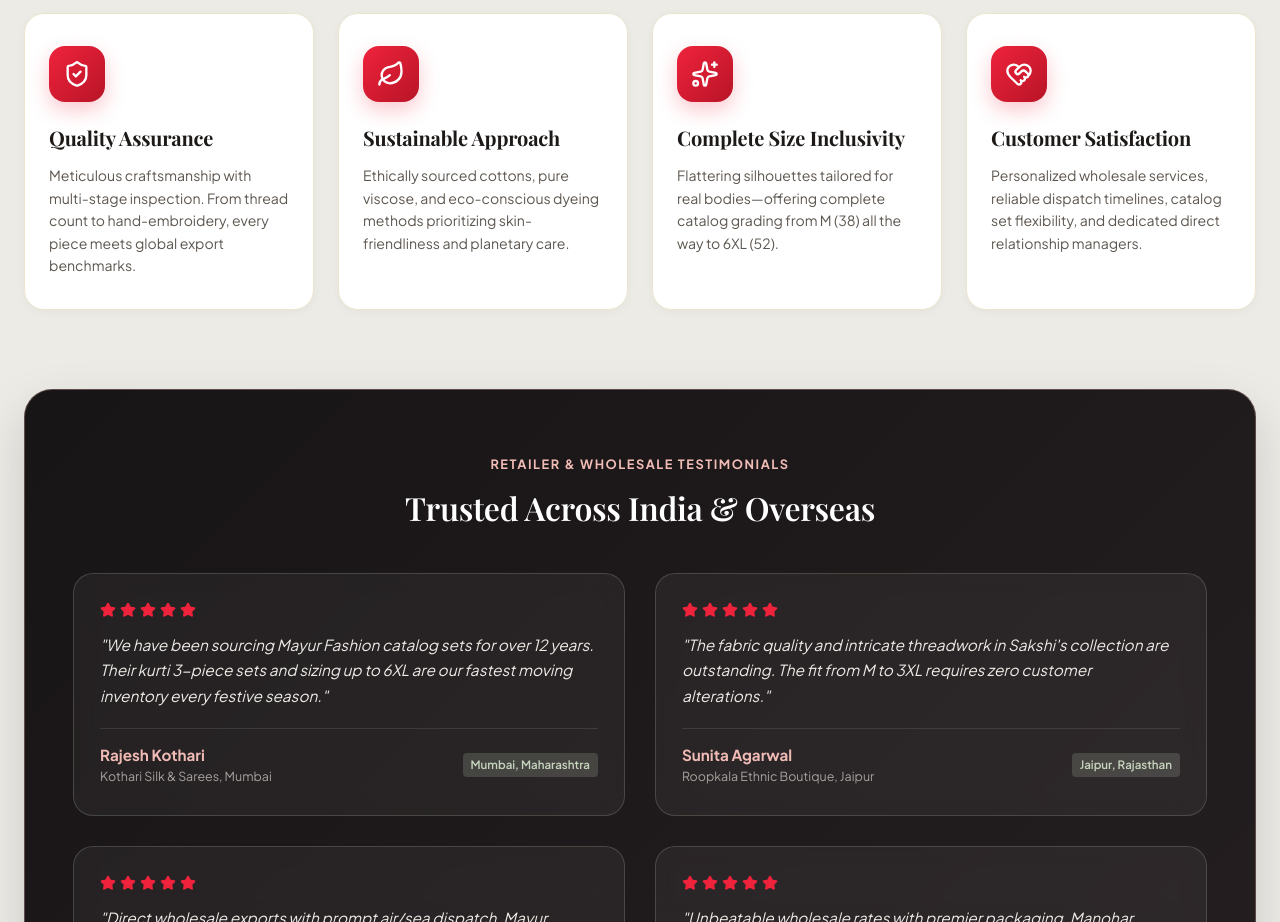
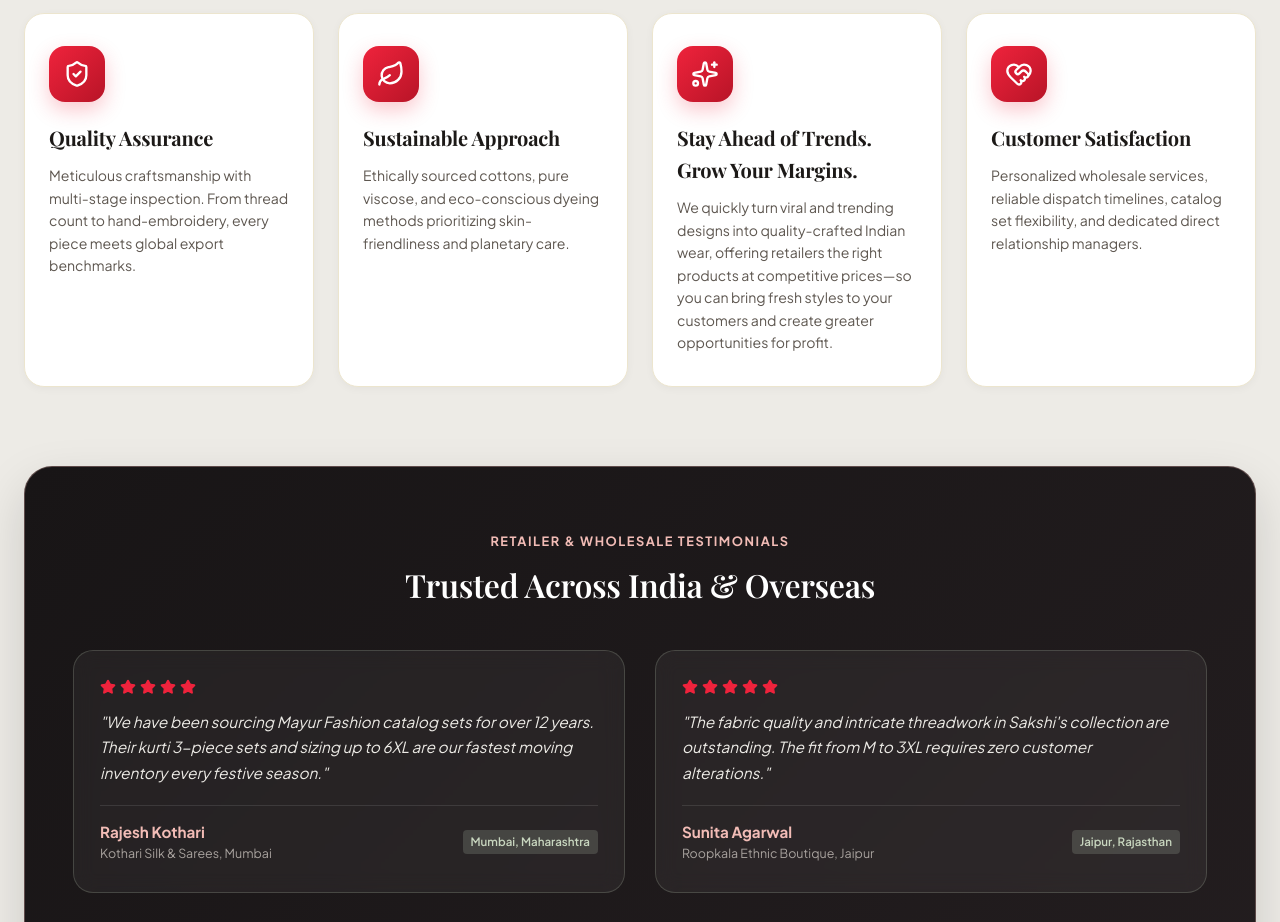
Before and after one commit to KAVYAANPRO/Mayur-Fashion, a React (Vite) app in the folder Mayur-Fashion/: page / in a window 1280 px wide. Shown: the part 4580-5502 px from the top of the page. Built offline with nearby package versions, Linux system fonts and the light colour scheme; no server answers; the HTML template or start-up script is replaced by a standard one; a web font is replaced by a local one.

Commit message:
chore: update text for third value card

```diff
--- a/Mayur-Fashion/src/data/company.js
+++ b/Mayur-Fashion/src/data/company.js
@@ -81,8 +81,8 @@ export const COMPANY_INFO = {
     },
     {
       id: "inclusivity",
-      title: "Complete Size Inclusivity",
-      desc: "Flattering silhouettes tailored for real bodies—offering complete catalog grading from M (38) all the way to 6XL (52).",
+      title: "Stay Ahead of Trends. Grow Your Margins.",
+      desc: "We quickly turn viral and trending designs into quality-crafted Indian wear, offering retailers the right products at competitive prices—so you can bring fresh styles to your customers and create greater opportunities for profit.",
       icon: "Sparkles"
     },
     {
```
